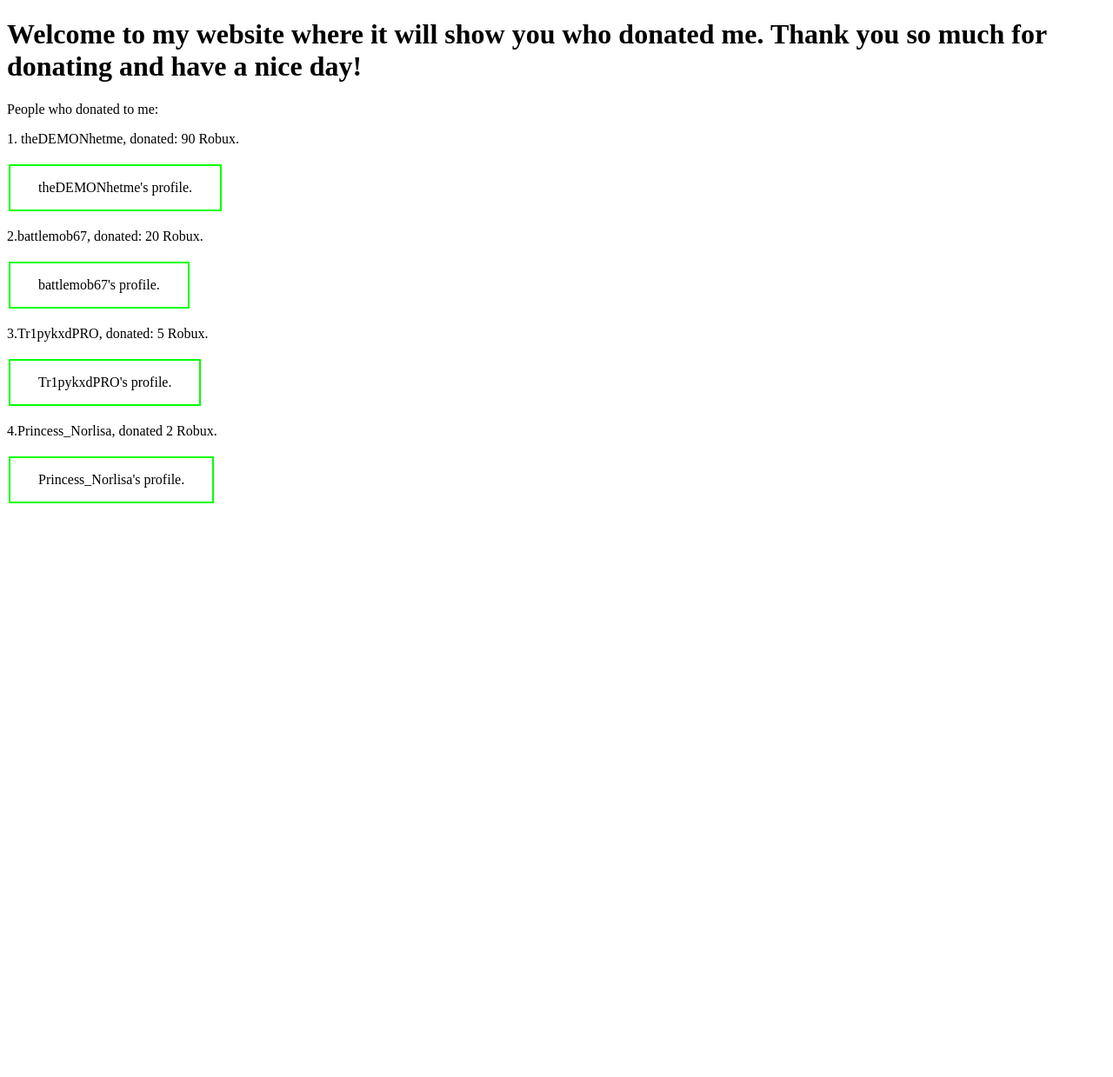
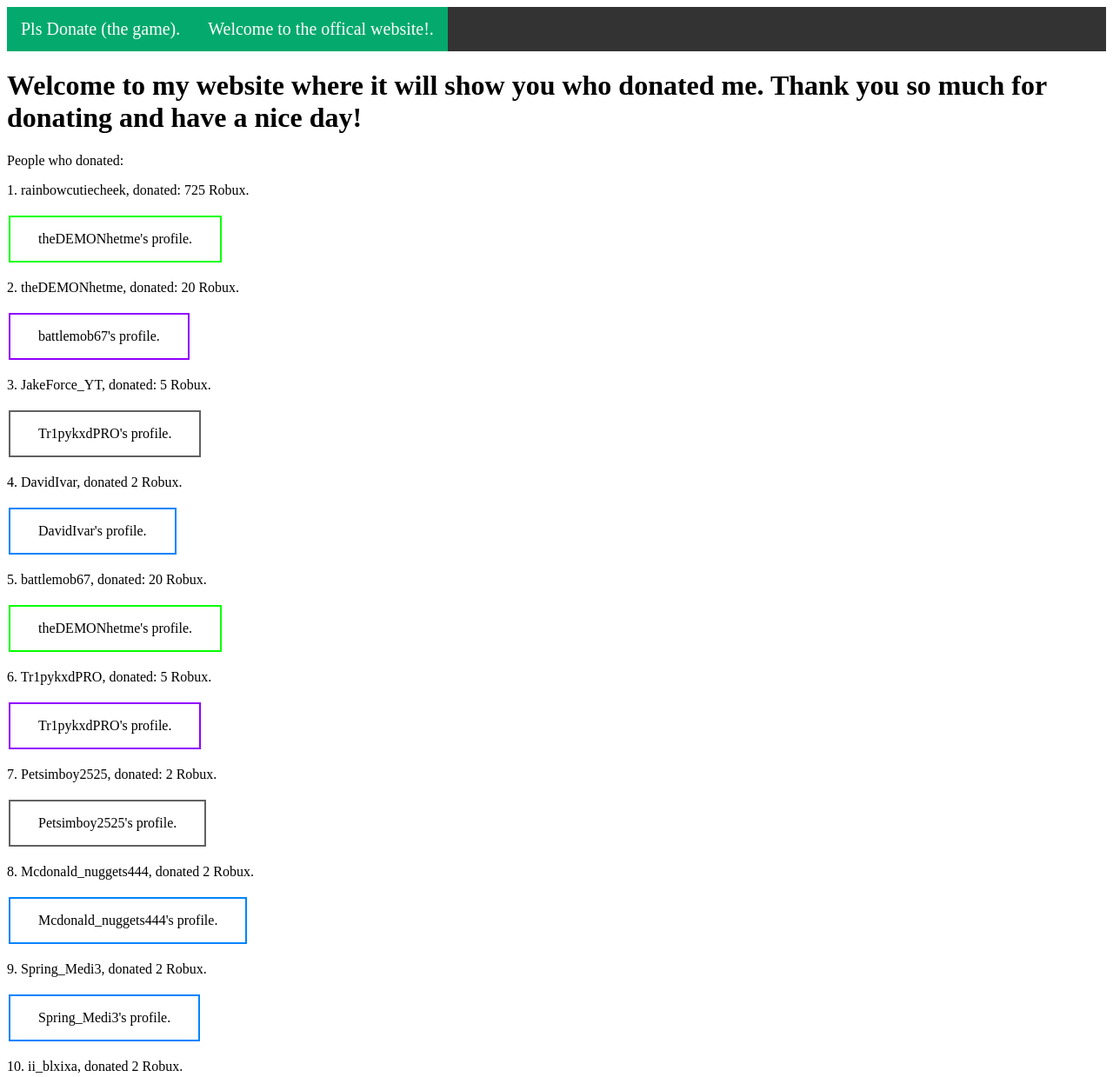
Before and after one commit to wadea-fr/thankyoufordonating, a plain HTML site: page index.html in a window 1280 px wide. Shown: the top 1239 px of the page at 87% size. Before the commit the page ends 800 px from the top, so only its background shows below. Drawn offline with Linux system fonts and the light colour scheme.

Commit message:
Update index.html

```diff
--- a/index.html
+++ b/index.html
@@ -2,20 +2,87 @@
 <html>
 <body>
 
+<style>
+
+
+.topnav {
+  background-color: #333;
+  overflow: hidden;
+}
+
+
+.topnav a {
+  float: left;
+  color: #f2f2f2;
+  text-align: center;
+  padding: 14px 16px;
+  text-decoration: none;
+  font-size: 20px;
+}
+
+.topnav a:hover {
+  background-color: #ddd;
+  color: black;
+}
+
+
+.topnav a.active {
+  background-color: #04AA6D;
+  color: white;
+}
+</style>
+
+</style>
+
+
+  <div class="topnav">
+    <a class="active" href="https://www.roblox.com/games/8737602449/PLS-DONATE">Pls Donate (the game).</a>
+    <a class="active" href="">Welcome to the offical website!.</a>
+  </div>
+
+
+
 <h1>Welcome to my website where it will show you who donated me. Thank you so much for donating and have a nice day!</h1>
-  <p>People who donated to me:</p>
-<p>1. theDEMONhetme, donated: 90 Robux. <nav class="w3-bar w3-black">
+
+
+
+
+<p>People who donated:</p>
+<p>1. rainbowcutiecheek, donated: 725 Robux. <nav class="w3-bar w3-black">
   <a href="https://www.roblox.com/users/1965903565/profile" class="button button1">theDEMONhetme's profile.</a> </nav> </p>
 <p></p>
-<p>2.battlemob67, donated: 20 Robux. <nav class="w3-bar w3-black">
+<p>2. theDEMONhetme, donated: 20 Robux. <nav class="w3-bar w3-black">
   <a href="https://www.roblox.com/users/53468896/profile" class="button button2">battlemob67's profile.</a> </nav> </p>
 <p></p>
-<p>3.Tr1pykxdPRO, donated: 5 Robux. <nav class="w3-bar w3-black">
+<p>3. JakeForce_YT, donated: 5 Robux. <nav class="w3-bar w3-black">
   <a href="https://www.roblox.com/users/1771470204/profile" class="button button3">Tr1pykxdPRO's profile.</a> </nav> </p>
 <p></p>
-<p>4.Princess_Norlisa, donated 2 Robux. <nav class="w3-bar w3-black">
+<p>4. DavidIvar, donated 2 Robux. <nav class="w3-bar w3-black">
+  <a href="https://www.roblox.com/users/237661066/profile" class="button button4">DavidIvar's profile.</a> </nav> </p>
+
+<p>5. battlemob67, donated: 20 Robux. <nav class="w3-bar w3-black">
+  <a href="https://www.roblox.com/users/1965903565/profile" class="button button1">theDEMONhetme's profile.</a> </nav> </p>
+<p></p>
+<p>6. Tr1pykxdPRO, donated: 5 Robux. <nav class="w3-bar w3-black">
+  <a href="https://www.roblox.com/users/1771470204/profile" class="button button2">Tr1pykxdPRO's profile.</a> </nav> </p>
+<p></p>
+<p>7. Petsimboy2525, donated: 2 Robux. <nav class="w3-bar w3-black">
+    <a href="https://www.roblox.com/users/3676466754/profile" class="button button3">Petsimboy2525's profile.</a> </nav> </p>
+<p></p>
+<p>8. Mcdonald_nuggets444, donated 2 Robux. <nav class="w3-bar w3-black">
+  <a href="https://www.roblox.com/users/3725136198/profile" class="button button4">Mcdonald_nuggets444's profile.</a> </nav> </p>
+  <p></p>
+  <p>9. Spring_Medi3, donated 2 Robux. <nav class="w3-bar w3-black">
+    <a href="https://www.roblox.com/users/2556429143/profile" class="button button4">Spring_Medi3's profile.</a> </nav> </p>
+  <p></p>
+  <p>10. ii_blxixa, donated 2 Robux. <nav class="w3-bar w3-black">
+    <a href="https://www.roblox.com/users/1829697178/profile" class="button button4">ii_blxixa's profile.</a> </nav> </p>
+<p></p>
+<p>11. Princess_Norlisa, donated 2 Robux. <nav class="w3-bar w3-black">
   <a href="https://www.roblox.com/users/4259843071/profile" class="button button4">Princess_Norlisa's profile.</a> </nav> </p>
-
+<p></p>
+<p>12. Phoenix363738, donated 2 Robux. <nav class="w3-bar w3-black">
+  <a href="https://www.roblox.com/users/2878396004/profile" class="button button4">Phoenix363738's profile.</a> </nav> </p>
 
 
 <style>
@@ -44,41 +111,39 @@
       color: rgb(0, 0, 0);
     }
 
-  .button2 {
+    .button2 {
       background-color: white;
       color: black;
-      border: 2px solid #04ff00;
+      border: 2px solid #9000ff;
     }
 
     .button2:hover {
-      background-color: #22ff00;
+      background-color: #d400ff;
       color: rgb(0, 0, 0);
     }
 
     .button3 {
       background-color: white;
       color: black;
-      border: 2px solid #04ff00;
+      border: 2px solid #616161;
     }
 
     .button3:hover {
-      background-color: #22ff00;
+      background-color: #000000;
       color: rgb(0, 0, 0);
     }
 
     .button4 {
       background-color: white;
       color: black;
-      border: 2px solid #04ff00;
+      border: 2px solid #0084ff;
     }
 
     .button4:hover {
-      background-color: #22ff00;
+      background-color: #0022ff;
       color: rgb(0, 0, 0);
     }
-
 </style>
-
 
 
 </body>
```
